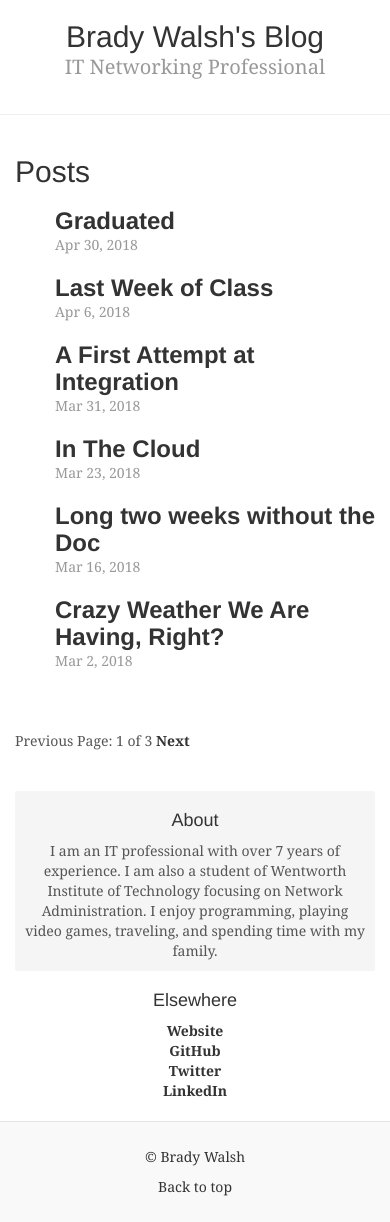
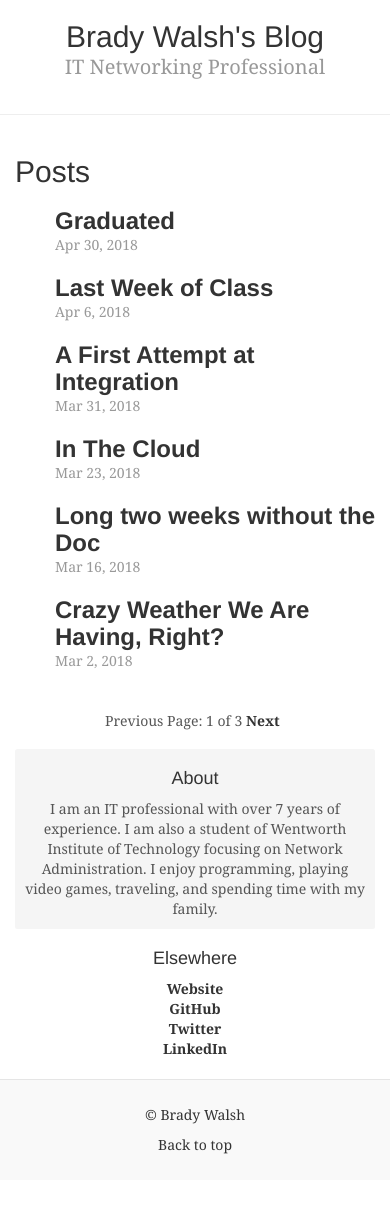
Before and after one commit to knighthawkbro/knighthawkbro.github.io, a Jekyll site: the page built from blog/index.html, in a window 390 px wide. Built offline with Jekyll 4.4.1, drawn with Linux system fonts in a browser that asks for light colours; nearby versions of some CDN libraries; the list of posts is cut into pages by our own code; after the commit the page ends 1180 px from its top, so only the background shows below that.

Commit message:
centered pagination text at <600px

```diff
--- a/assets/css/blog.css
+++ b/assets/css/blog.css
@@ -208,6 +208,11 @@
   .blog-sidebar {
     text-align: center;
   }
+  .pagination {
+    margin-top: 0;
+    margin-left: 25%;
+    margin-bottom: 5%;
+  }
 }
 
 .blog-sidebar a {
```
